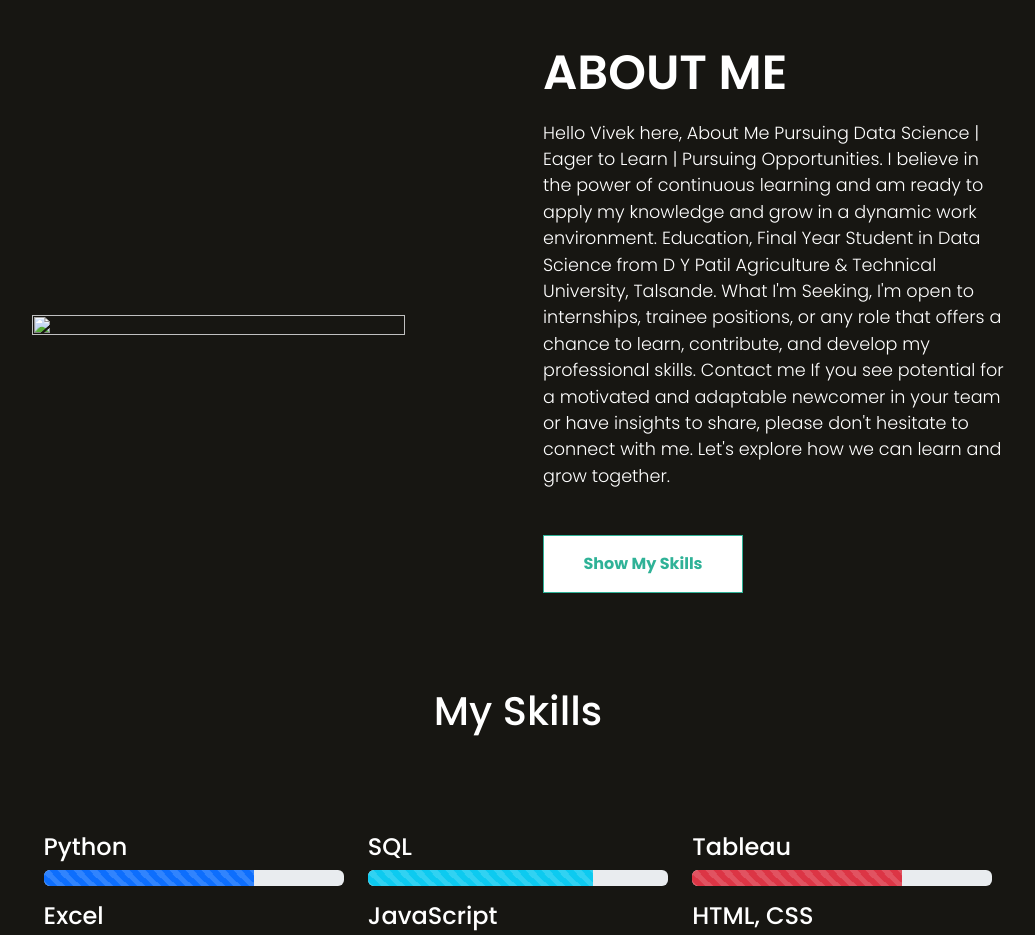
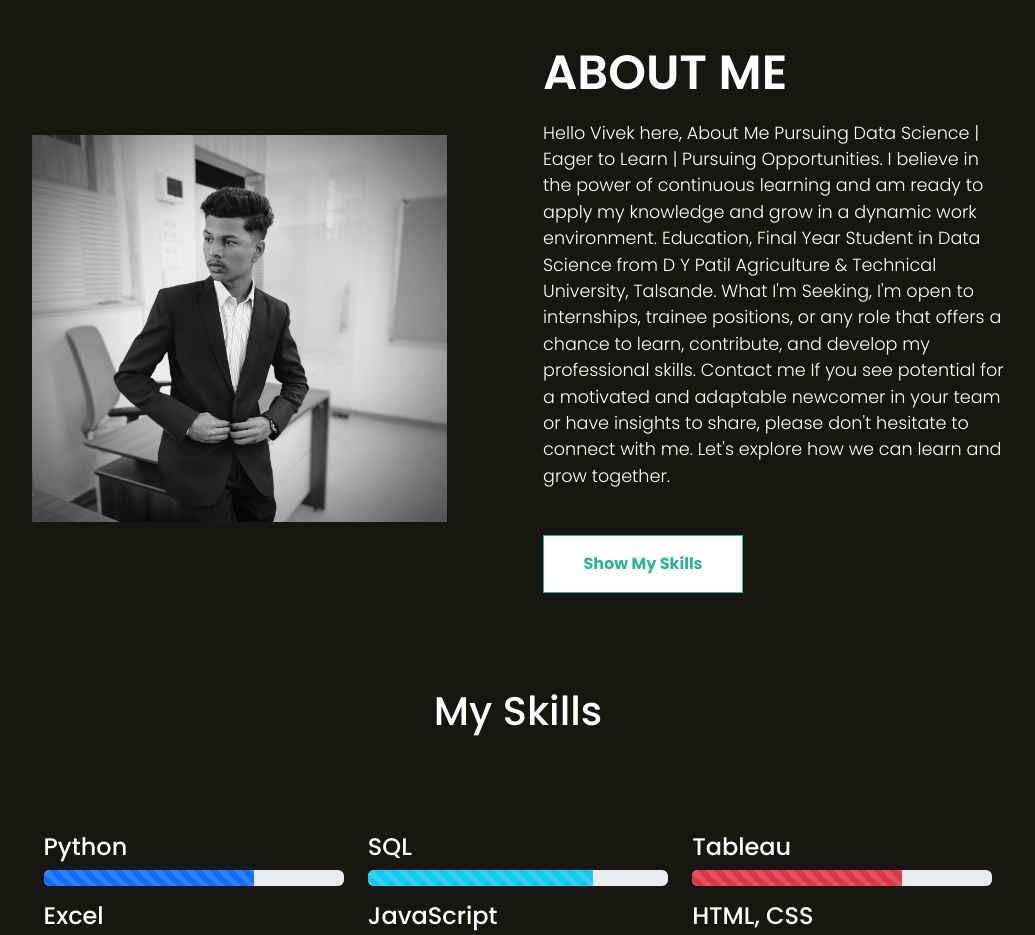
Before and after one commit to jangamvivek/vivek-portfolio, a plain HTML site: page index.html in a window 1280 px wide. Shown: the part 820-1755 px from the top of the page, without its empty margins (122-1157 px from the left). Drawn offline with nearby package versions, Linux system fonts and the light colour scheme; the site is published under a folder, as on GitHub Pages, so addresses that start at the root find nothing.

Commit message:
Update index.html

```diff
--- a/index.html
+++ b/index.html
@@ -59,7 +59,7 @@
 <!-- ABOUT -->
 <section class="about" id="about">
   <div class="about_image">
-     <img src="/vivek-cover.jpeg">
+     <img src="./vivek-cover.jpeg">
   </div>
   <div class="about_content">
     <h1>ABOUT ME</h1>
```
